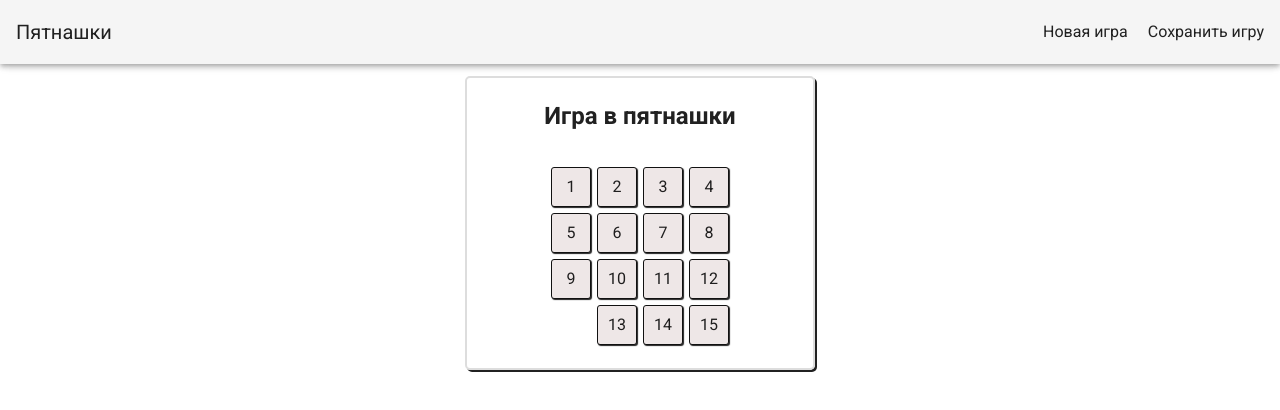
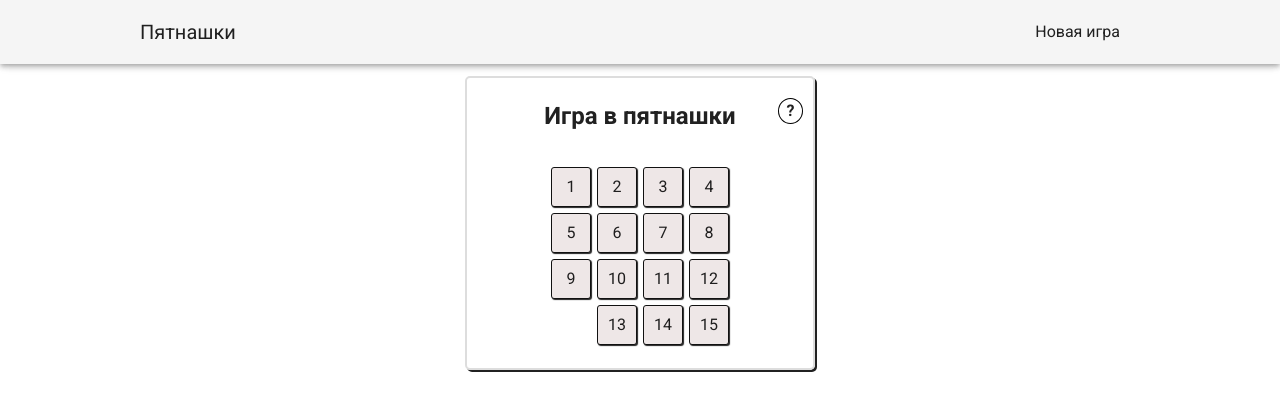
Before and after one commit to Acolapsys/FifteensGame, a Nuxt app: page / in a window 1280 px wide. Shown: the top 410 px of the page. Built offline with nearby package versions, Linux system fonts and the light colour scheme.

Commit message:
feat: add loading game, add notifications

```diff
--- a/layouts/default.vue
+++ b/layouts/default.vue
@@ -1,10 +1,11 @@
 <template>
   <v-app>
     <v-app-bar fixed app>
-      <v-toolbar-title v-text="title" />
-      <v-spacer></v-spacer>
-      <span class="mr-5" @click="newGame">Новая игра</span>
-      <span @click="saveGame">Сохранить игру</span>
+      <div class="container">
+        <v-toolbar-title v-text="title" />
+        <v-spacer></v-spacer>
+        <span class="new_game mr-5" @click="newGame">Новая игра</span>
+      </div>
     </v-app-bar>
     <v-main>
       <v-container>
@@ -42,3 +43,17 @@ export default {
   },
 }
 </script>
+<style lang="scss" scoped>
+.container {
+  max-width: 1024px;
+  margin: 0 auto;
+  display: flex;
+  align-items: center;
+}
+.new_game {
+  cursor: pointer;
+  &:hover {
+    opacity: 0.7;
+  }
+}
+</style>
--- a/middleware/loadGame.js
+++ b/middleware/loadGame.js
@@ -1,6 +1,5 @@
 export default function ({ store }) {
   if (localStorage.getItem('fifteensGame') !== null) {
-    console.log(localStorage.getItem('fifteensGame'), 'localInMiddle')
     store.dispatch('loadGame', localStorage.getItem('fifteensGame'))
   } else {
     store.dispatch('generateNewGame')
--- a/pages/index.vue
+++ b/pages/index.vue
@@ -2,6 +2,22 @@
   <v-row justify="center" align="center">
     <v-col cols="12" sm="8" md="6">
       <div class="field_wrapper">
+        <div
+          class="help_sign"
+          @mouseover.stop="showHelp(true)"
+          @mouseleave.stop="showHelp(false)"
+        >
+          ?
+        </div>
+        <div v-if="isHelpVisible" class="help">
+          Ваша задача переставить все фишки по возрастанию номеров. Разрешается
+          передвигать на свободное поле фишки, находящиеся рядом с ним.
+          <br />
+          При закрытии окна, игра сохранится в текущем состоянии
+        </div>
+        <div v-if="isGameLoaded" class="notification">
+          Сохраненная игра загружена
+        </div>
         <h2>Игра в пятнашки</h2>
         <Field />
       </div>
@@ -10,10 +26,31 @@
 </template>
 
 <script>
+import { mapState } from 'vuex'
 import Field from '~/components/Field'
 export default {
   components: {
     Field,
+  },
+  data() {
+    return {
+      isHelpVisible: false,
+    }
+  },
+  computed: {
+    ...mapState({
+      isGameLoaded: (state) => state.isLoaded,
+    }),
+  },
+  mounted() {
+    setTimeout(() => {
+      this.$store.dispatch('setIsLoaded', false)
+    }, 1500)
+  },
+  methods: {
+    showHelp(value) {
+      this.isHelpVisible = value
+    },
   },
 }
 </script>
@@ -29,8 +66,49 @@ export default {
   flex-direction: column;
   align-items: center;
   justify-content: space-between;
+  position: relative;
 }
 h2 {
   margin-bottom: 30px;
 }
+.help_sign {
+  position: absolute;
+  top: 20px;
+  right: 10px;
+  min-width: 25px;
+  min-height: 25px;
+  border: 1px solid black;
+  border-radius: 50%;
+  display: flex;
+  justify-content: center;
+  align-items: center;
+  font-weight: bold;
+  cursor: default;
+}
+.help {
+  position: absolute;
+  top: 50px;
+  right: 10px;
+  min-width: 100px;
+  min-height: 25px;
+  border: 1px solid black;
+  border-radius: 10px;
+  display: flex;
+  justify-content: center;
+  align-items: center;
+  cursor: default;
+  background-color: #fff;
+  padding: 10px;
+}
+.notification {
+  position: absolute;
+  top: -10px;
+  border: 1px solid black;
+  border-radius: 10px;
+  box-shadow: 1px 1px 0 0;
+  z-index: 20;
+  opacity: 1;
+  background-color: #fff;
+  padding: 20px;
+}
 </style>
--- a/store/index.js
+++ b/store/index.js
@@ -10,6 +10,7 @@ export const state = () => ({
     x: 0,
   },
   isWinner: false,
+  isLoaded: false,
 })
 
 export const mutations = {
@@ -34,6 +35,10 @@ export const mutations = {
       }
     })
     state.cells = [...tempArray]
+    state.isLoaded = true
+  },
+  setIsLoaded(state, flag) {
+    state.isLoaded = flag
   },
 }
 export const actions = {
@@ -43,6 +48,7 @@ export const actions = {
       .join(',')
     if (result === '1,2,3,4,5,6,7,8,9,10,11,12,13,14,15,0') {
       commit('setIsWinner', true)
+      localStorage.removeItem('fifteensGame')
     } else {
       dispatch('saveGame', result)
     }
@@ -65,10 +71,12 @@ export const actions = {
     commit('setIsWinner', false)
   },
   saveGame(context, currentGame) {
-    console.log(currentGame, 'curr')
     localStorage.setItem('fifteensGame', currentGame)
   },
   loadGame({ commit }, game) {
     commit('loadGame', game)
   },
+  setIsLoaded({ commit }, flag) {
+    commit('setIsLoaded', flag)
+  },
 }
```
